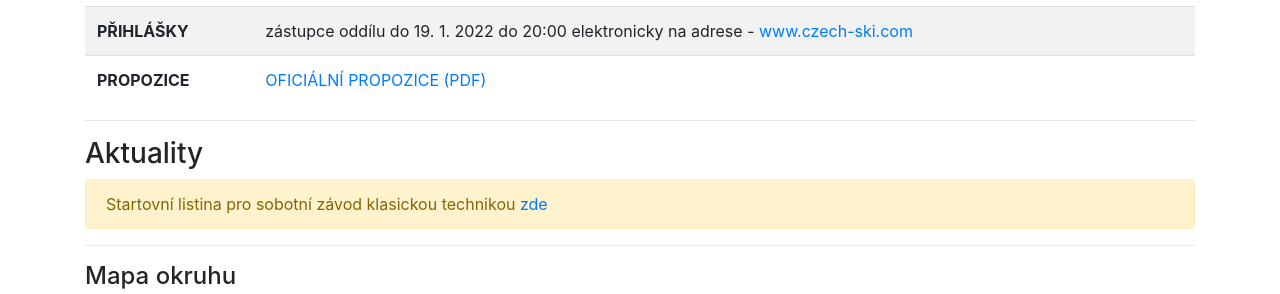
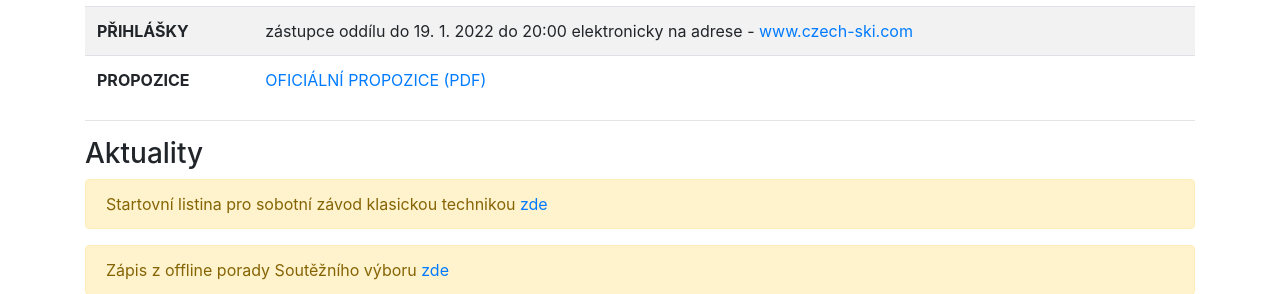
Before and after one commit to skisumava/skisumava.github.io, a Jekyll site: the page built from cp-zactva.html, in a window 1280 px wide and 900 px high, scrolled down 817 px, cut to the strip 0-294 px from the top of the window. Built offline with Jekyll 4.4.1, drawn with Linux system fonts in a browser that asks for light colours.

Commit message:
Update cp-zactva.html

```diff
--- a/cp-zactva.html
+++ b/cp-zactva.html
@@ -66,6 +66,9 @@ date: "22.1.-23.1.2022"
 		<div class="alert alert-warning" role="alert">
 		  Startovní listina pro sobotní závod klasickou technikou <a href="http://zavody.czech-ski.com/file/download?token=d284f24d-2573-4001-bcd4-1fa4b859122f" target="blank">zde</a>
 		</div>
+    		<div class="alert alert-warning" role="alert">
+		  Zápis z offline porady Soutěžního výboru <a href="http://zavody.czech-ski.com/file/download?token=d87a3e87-04dc-4bf8-9706-c773f26f3c54" target="blank">zde</a>
+		</div>
 
 <!--		<div class="alert alert-info" role="alert">
 		  Bezne info
```
